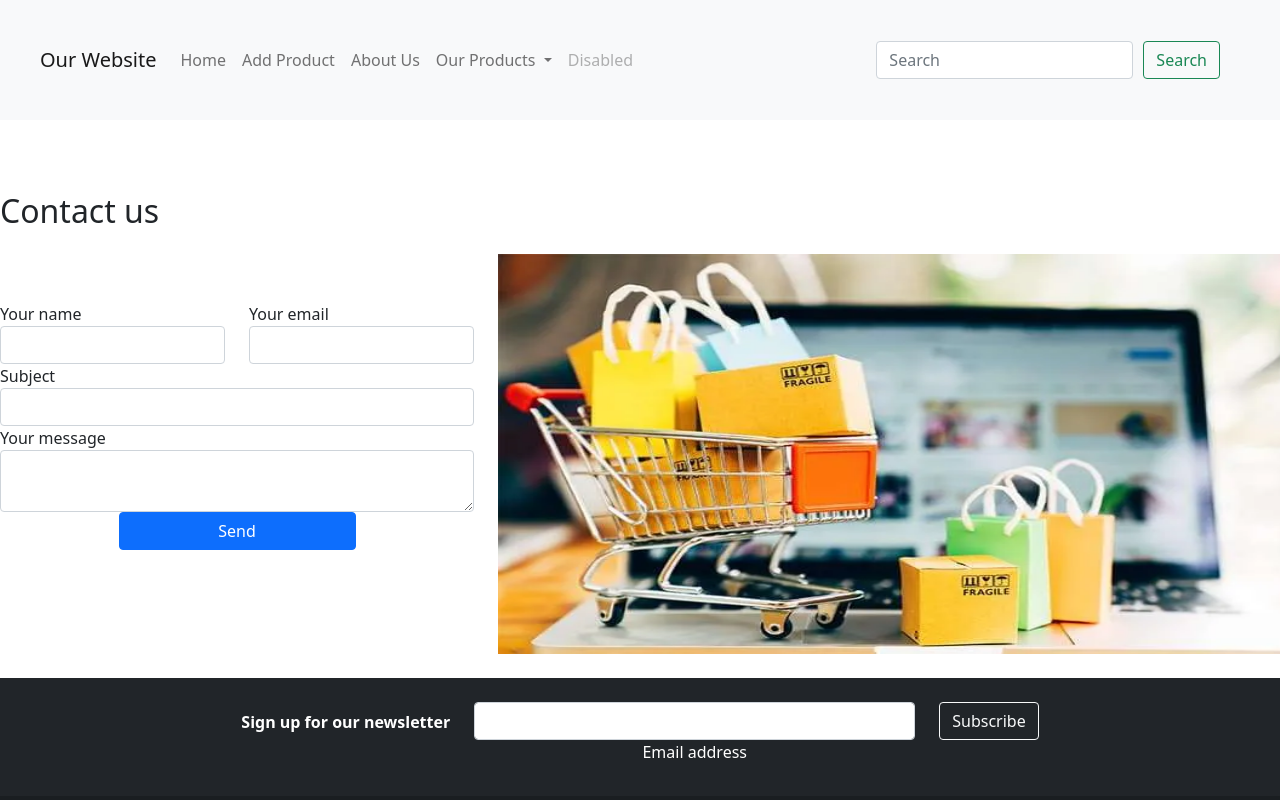
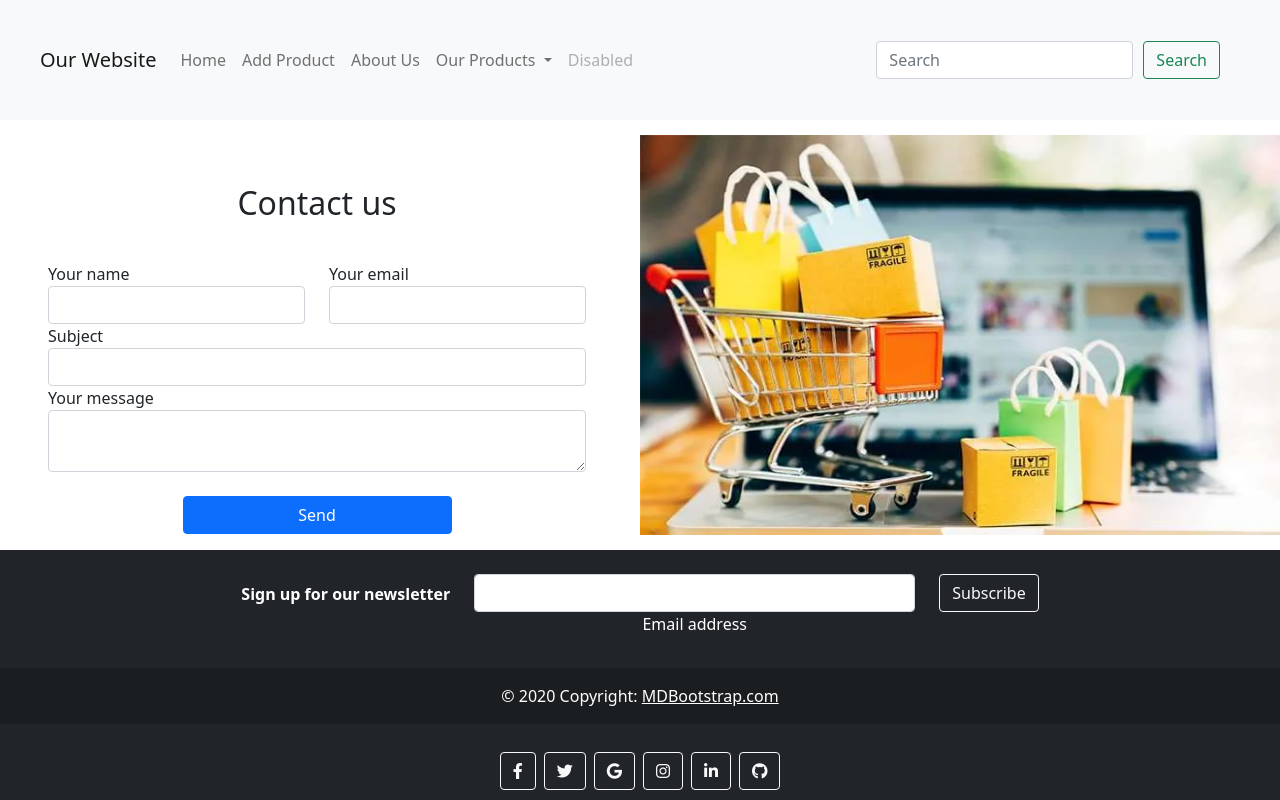
Before and after one commit to AmrNouh/E-CommerceProject, an Angular app: page /About in a window 1280 px wide. Shown: the top 800 px of the page. Built offline with nearby package versions, Linux system fonts and the light colour scheme.

Commit message:
update about us

```diff
--- a/src/app/Components/shared/about/about.component.html
+++ b/src/app/Components/shared/about/about.component.html
@@ -1,21 +1,10 @@
-<div class="img">
-    <img src="">
-</div>
-
-
-
-
-<!--Section: Contact v.2-->
-<section class="mb-4 w-50 ">
+<section class="d-flex h-100 justify-content-between align-items-center ">
 
   <!--Section heading-->
-    <h2 class="h1-responsive font-weight-bold text-center my-4 d-flex mt-5">Contact us</h2>
   <!--Section description-->
 
-    <div class="row">
-
-        <!--Grid column-->
-        <div class="col-md-9 mb-md-0 mt-5 mr-5">
+  <div class="d-flex flex-column justify-content-center align-items-center gap-3 mx-5 my-3">
+    <h2 class="h1-responsive font-weight-bold text-center my-4 d-flex mt-5">Contact us</h2>
     <form id="contact-form" name="contact-form" action="mail.php" method="POST">
 
       <!--Grid row-->
@@ -69,20 +58,12 @@
       <!--Grid row-->
 
     </form>
-
-            <div class="text-center text-md-left">
+    <div class="text-center text-md-left mt-2 w-100">
       <a class="btn btn-primary w-50" onclick="document.getElementById('contact-form').submit();">Send</a>
     </div>
-            <div class="status"></div>
   </div>
-        <!--Grid column-->
-
-        <!--Grid column-->
-        <div class="col-md-3 text-center ">
-            <img src="../../../../assets/ProductImages/cp.jpg" style="height: 400px; width:800px ">
-        </div>
-        <!--Grid column-->
-
+  <div class="w-50">
+    <img src="../../../../assets/ProductImages/cp.jpg" class="img-fluid" style="height: 400px; width:800px ">
   </div>
 
 </section>
```
Lines whose indentation alone changed are shown as unchanged.
